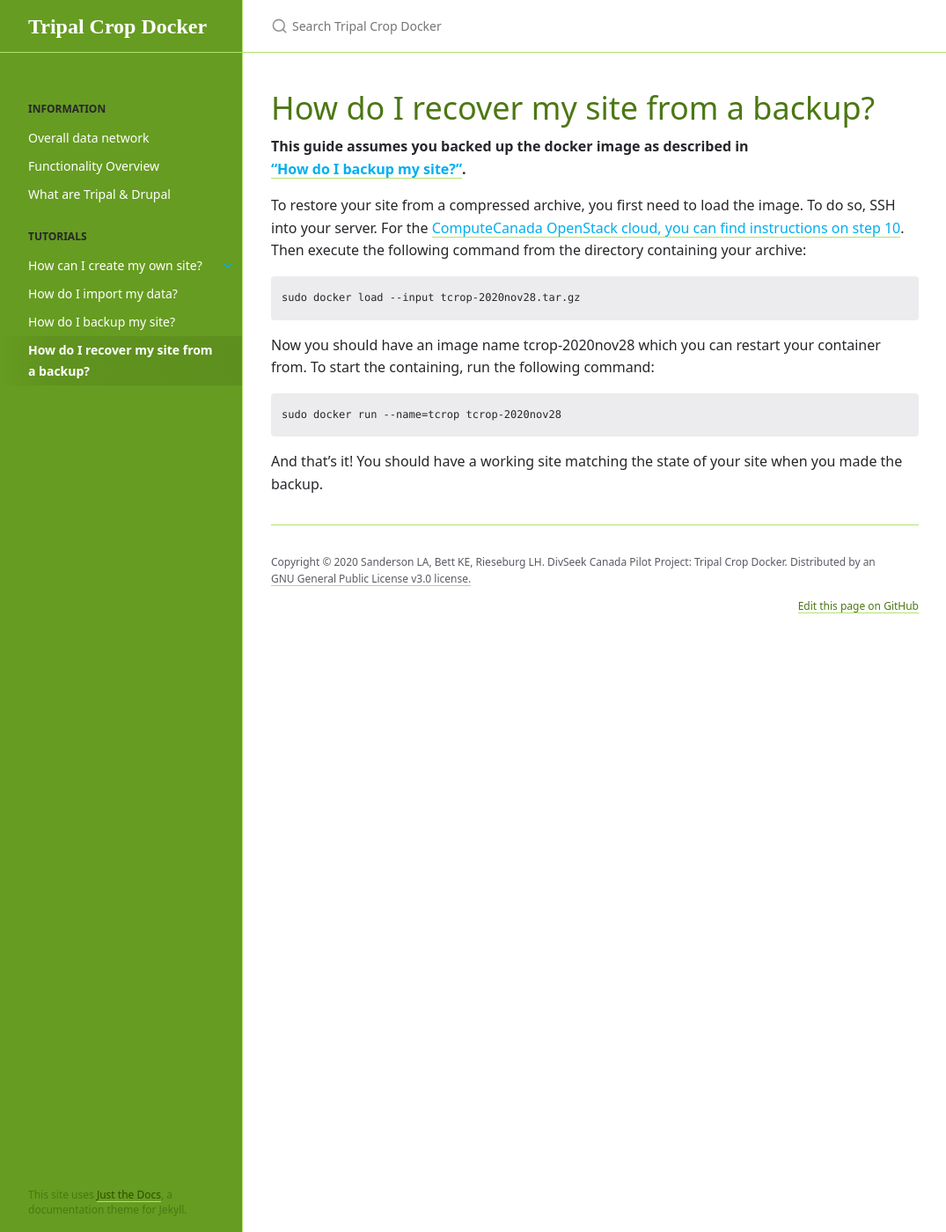
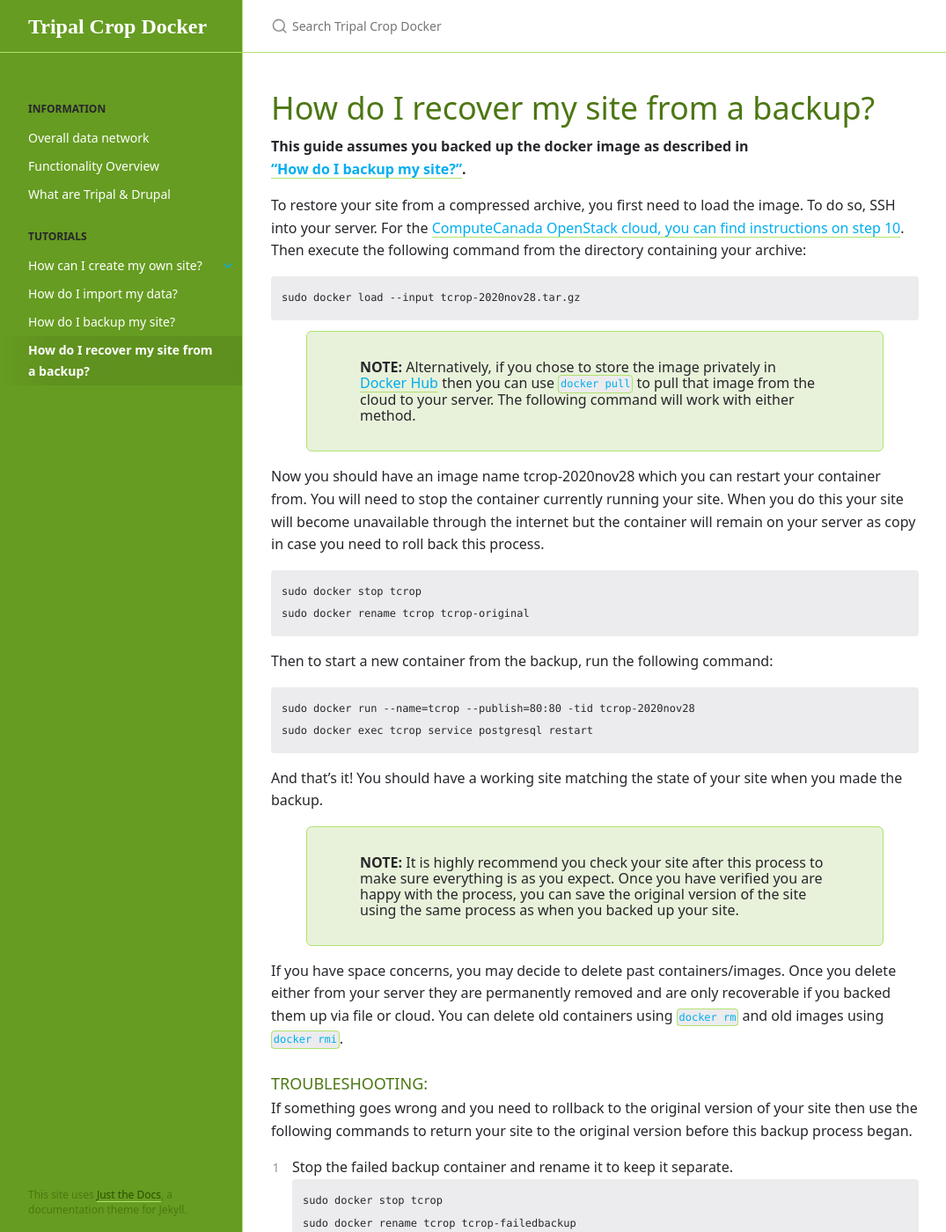
Before and after one commit to DivSeek-Canada/tripal-crop-docker, a Jekyll site: the page built from _tutorials/recover.md, in a window 1280 px wide and 1400 px high. Shown: the whole window at 88% size, without its empty margins (96-1171 px from the left). Built offline with Jekyll 4.4.1, drawn with Linux system fonts in a browser that asks for light colours; some of the changed text lies outside the part shown.

Commit message:
Add further explanation to the backup/restore process.

````diff
--- a/_sass/color_schemes/green.scss
+++ b/_sass/color_schemes/green.scss
@@ -137,3 +137,15 @@ video {
   -webkit-box-shadow: 5px 5px 15px 5px rgba(0,0,0,0.31);
   box-shadow: 5px 5px 15px 5px rgba(0,0,0,0.31);
 }
+
+blockquote.note
+{
+     -moz-border-radius: 6px;
+     -webkit-border-radius: 6px;
+     background-color: #e8f2da;
+     border: 1px solid #b0e26f;
+     border-radius: 6px;
+     line-height: 18px;
+     overflow: hidden;
+     padding: 15px 60px;
+}
--- a/_tutorials/recover.md
+++ b/_tutorials/recover.md
@@ -15,10 +15,43 @@ To restore your site from a compressed archive, you first need to load the image
 sudo docker load --input tcrop-2020nov28.tar.gz
 ```
 
-Now you should have an image name tcrop-2020nov28 which you can restart your container from. To start the containing, run the following command:
+> **NOTE:** Alternatively, if you chose to store the image privately in [Docker Hub](https://hub.docker.com/) then you can use [`docker pull`](https://docs.docker.com/engine/reference/commandline/pull/) to pull that image from the cloud to your server. The following command will work with either method.
+{: .note}
+
+Now you should have an image name tcrop-2020nov28 which you can restart your container from. You will need to stop the container currently running your site. When you do this your site will become unavailable through the internet but the container will remain on your server as copy in case you need to roll back this process.
 
 ```
-sudo docker run --name=tcrop tcrop-2020nov28
+sudo docker stop tcrop
+sudo docker rename tcrop tcrop-original
+```
+
+Then to start a new container from the backup, run the following command:
+
+```
+sudo docker run --name=tcrop --publish=80:80 -tid tcrop-2020nov28
+sudo docker exec tcrop service postgresql restart
 ```
 
 And that's it! You should have a working site matching the state of your site when you made the backup.
+
+> **NOTE:** It is highly recommend you check your site after this process to make sure everything is as you expect. Once you have verified you are happy with the process, you can save the original version of the site using the same process as when you backed up your site.
+{: .note }
+
+If you have space concerns, you may decide to delete past containers/images. Once you delete either from your server they are permanently removed and are only recoverable if you backed them up via file or cloud. You can delete old containers using [`docker rm`](https://docs.docker.com/engine/reference/commandline/rm/) and old images using [`docker rmi`](https://docs.docker.com/engine/reference/commandline/rmi/).
+
+### TROUBLESHOOTING:
+
+If something goes wrong and you need to rollback to the original version of your site then use the following commands to return your site to the original version before this backup process began.
+
+1. Stop the failed backup container and rename it to keep it separate.
+```
+sudo docker stop tcrop
+sudo docker rename tcrop tcrop-failedbackup
+```
+
+2. Next restart your original container after renaming it back.
+```
+sudo docker rename tcrop-original tcrop
+sudo docker restart tcrop
+sudo docker exec tcrop service postgresql restart
+```
````
Also changed, not shown: _tutorials/backup.md (+17 -0 lines), Gemfile.lock.
